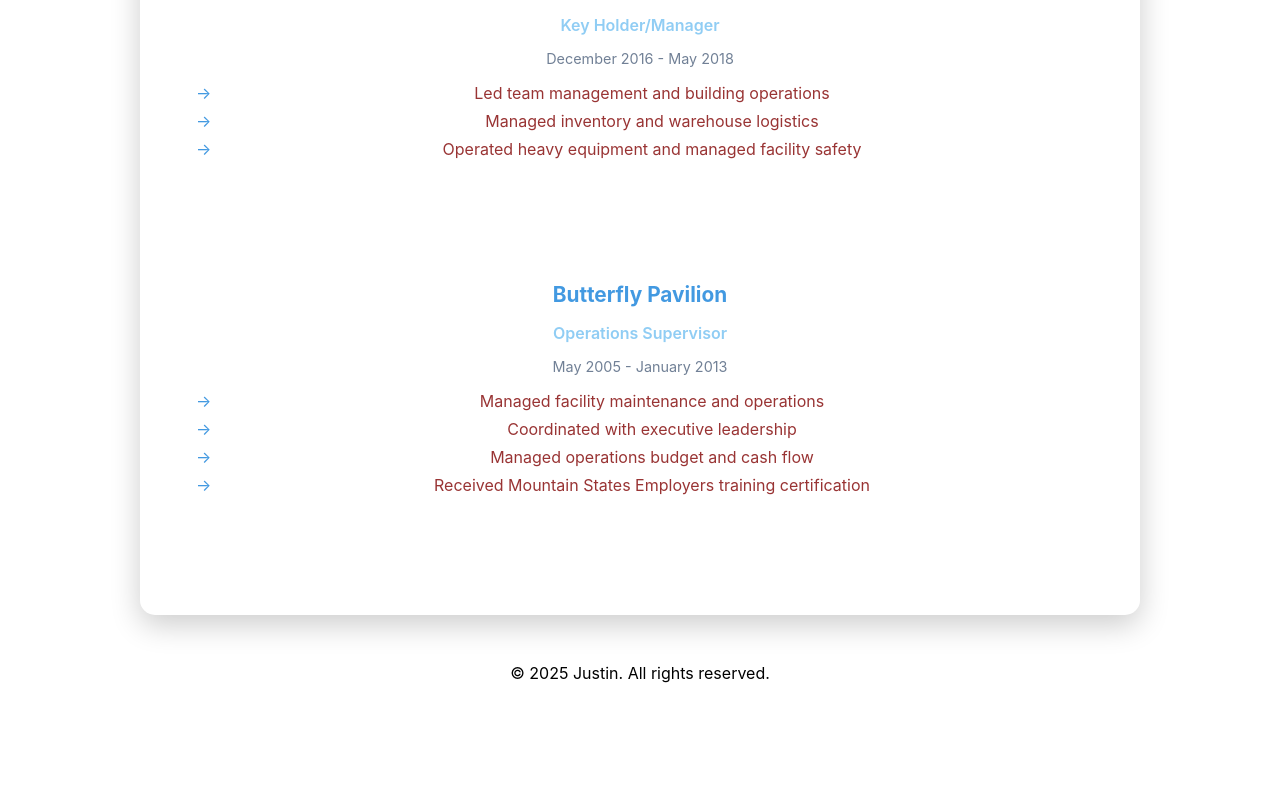
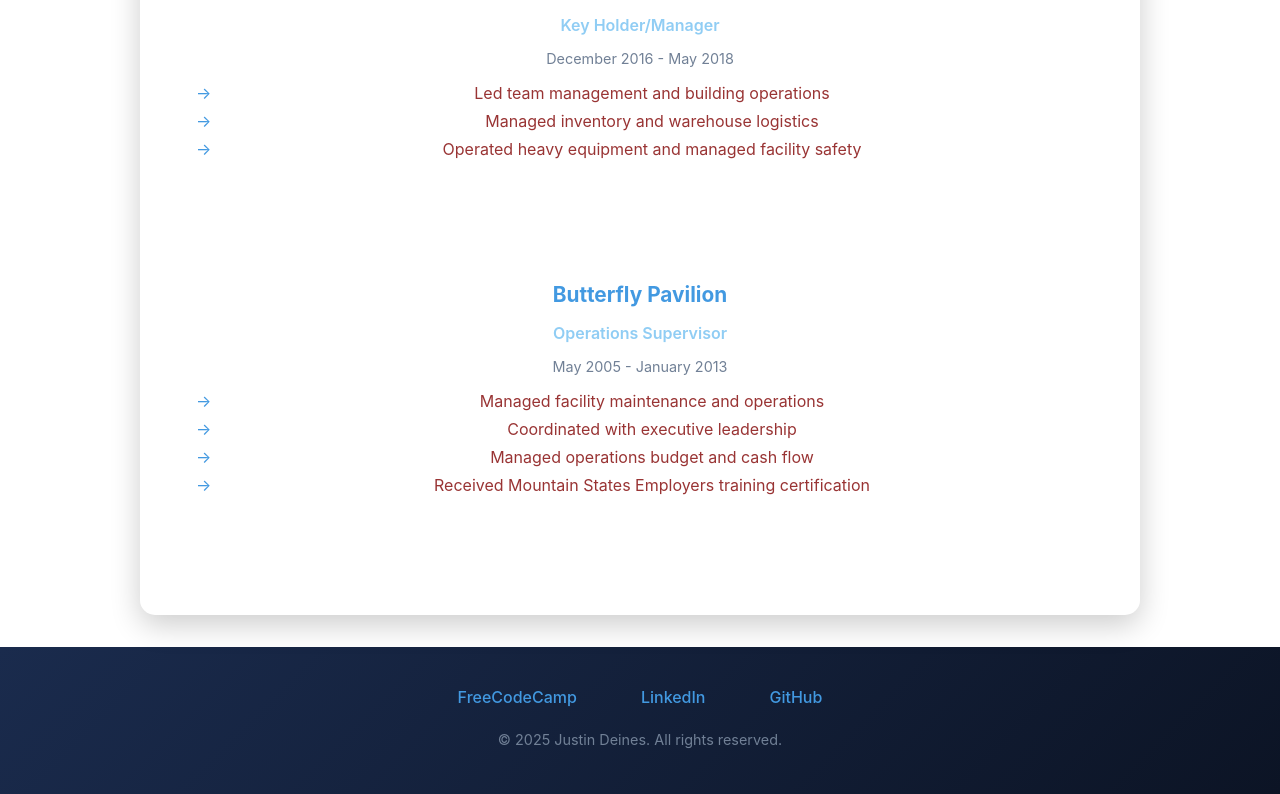
Before and after one commit to Myrmecology/React-Portfolio, a React (Create React App) app: page /resume in a window 1280 px wide. Shown: the part 1904-2698 px from the top of the page. Before the commit the page ends 2603 px from the top, so only its background shows below. Built offline with nearby package versions, Linux system fonts and the light colour scheme.

Commit message:
footer.js update

```diff
--- /dev/null
+++ b/src/components/Footer.css
@@ -0,0 +1,71 @@
+.footer {
+  background: linear-gradient(135deg, #1a2b4d, #0c1425);
+  padding: 2rem 0;
+  margin-top: auto;
+  width: 100%;
+}
+
+.footer-content {
+  max-width: 1200px;
+  margin: 0 auto;
+  padding: 0 2rem;
+  text-align: center;
+}
+
+.social-links {
+  display: flex;
+  justify-content: center;
+  gap: 2rem;
+  margin-bottom: 1rem;
+}
+
+.social-link {
+  color: #4299e1;
+  text-decoration: none;
+  padding: 0.5rem 1rem;
+  border-radius: 5px;
+  transition: all 0.3s ease;
+  font-weight: 500;
+  position: relative;
+  overflow: hidden;
+}
+
+.social-link::before {
+  content: '';
+  position: absolute;
+  bottom: 0;
+  left: 0;
+  width: 100%;
+  height: 2px;
+  background: linear-gradient(90deg, #3182ce, #63b3ed);
+  transform: scaleX(0);
+  transform-origin: right;
+  transition: transform 0.3s ease;
+}
+
+.social-link:hover {
+  color: #63b3ed;
+  transform: translateY(-2px);
+}
+
+.social-link:hover::before {
+  transform: scaleX(1);
+  transform-origin: left;
+}
+
+.copyright {
+  color: #718096;
+  font-size: 0.9rem;
+  margin-top: 1rem;
+}
+
+@media (max-width: 768px) {
+  .social-links {
+    flex-direction: column;
+    gap: 1rem;
+  }
+
+  .footer {
+    padding: 1.5rem 0;
+  }
+}
--- a/src/components/Footer.js
+++ b/src/components/Footer.js
@@ -1,9 +1,38 @@
 import React from 'react';
+import './Footer.css';
 
 function Footer() {
   return (
-    <footer>
-      <p>© 2025 Justin. All rights reserved.</p>
+    <footer className="footer">
+      <div className="footer-content">
+        <div className="social-links">
+          <a
+            href="https://www.freecodecamp.org/Myrmecology"
+            target="_blank"
+            rel="noopener noreferrer"
+            className="social-link"
+          >
+            FreeCodeCamp
+          </a>
+          <a
+            href="https://www.linkedin.com/in/justin-deines-70a10125/"
+            target="_blank"
+            rel="noopener noreferrer"
+            className="social-link"
+          >
+            LinkedIn
+          </a>
+          <a
+            href="https://github.com/Myrmecology"
+            target="_blank"
+            rel="noopener noreferrer"
+            className="social-link"
+          >
+            GitHub
+          </a>
+        </div>
+        <p className="copyright">© 2025 Justin Deines. All rights reserved.</p>
+      </div>
     </footer>
   );
 }
--- a/src/components/Header.js
+++ b/src/components/Header.js
@@ -12,7 +12,7 @@
 
   return (
     <header className="header">
-      <h1>Justin</h1>
+      <h1>Justin       Portfolio</h1>
       <nav>
         <ul className="nav-links">
           <li>
--- a/src/pages/Resume.js
+++ b/src/pages/Resume.js
@@ -42,7 +42,7 @@
       <h2>Resume</h2>
 
       <div className="download-section">
-        <a href="/path-to-your-resume.pdf" download className="download-button">
+        <a href="/resume/RESUME JD vs3.docx" download className="download-button">
           Download Full Resume
         </a>
       </div>
```
Also changed, not shown: 1 other file (tests, documents, lock files or other folders).
